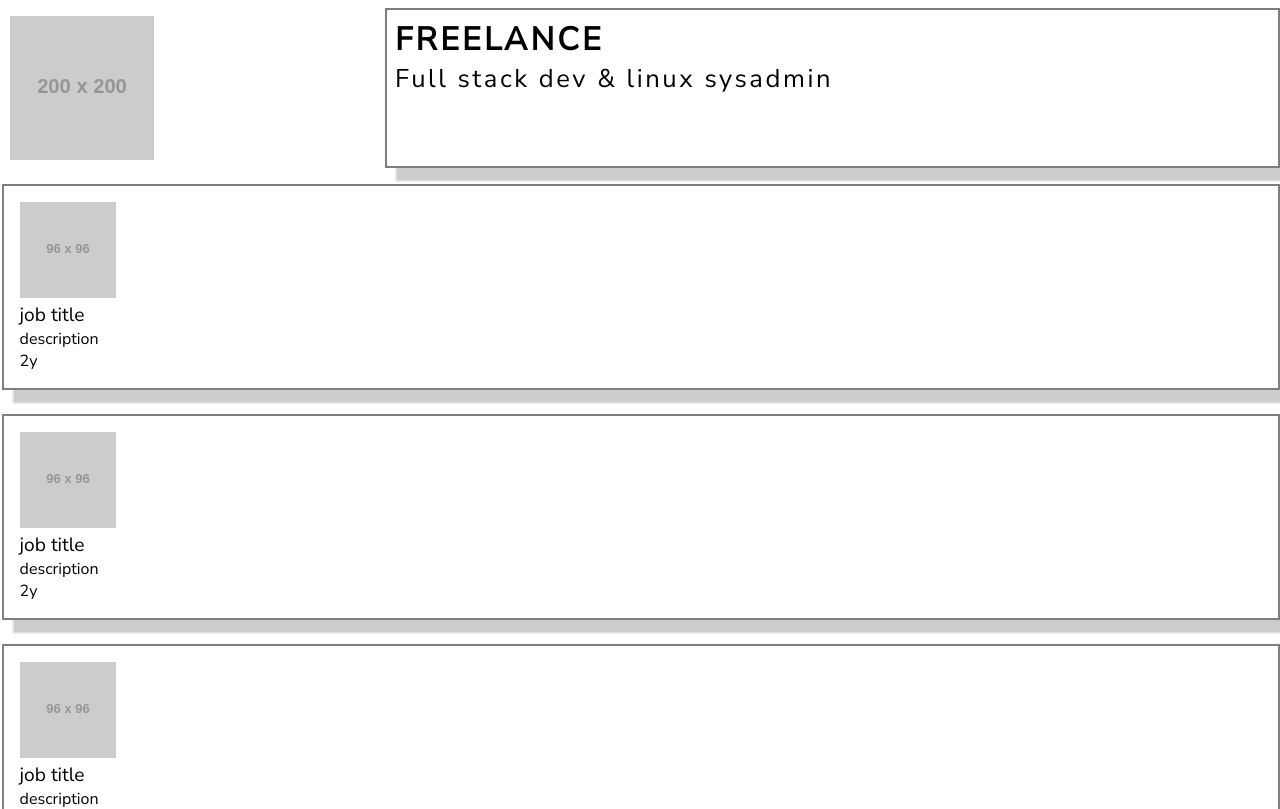
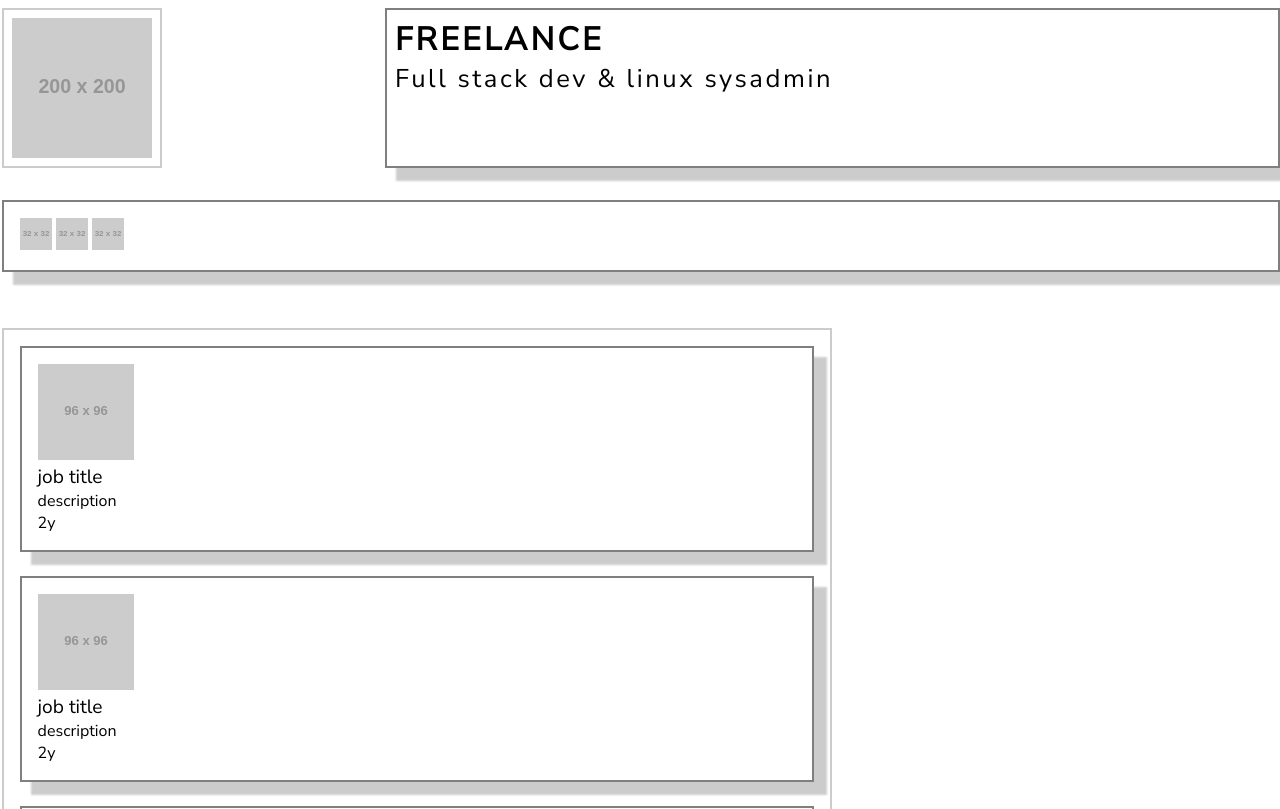
Before and after one commit to magiknono/resumewithfuntechstack, a Svelte app: page / in a window 1280 px wide. Shown: the top 809 px of the page. Built offline with nearby package versions, Linux system fonts and the light colour scheme.

Commit message:
adding subgrid columns for main and child jobs & skills

```diff
--- a/src/App.svelte
+++ b/src/App.svelte
@@ -29,12 +29,12 @@
 	.wrapper {
 		 display:grid; /* use firefox dev to see grid  */
 		 grid-template-columns: repeat(auto-fill,minmax(461px,1px,1fr));
-		 grid-row-gap:1em;
+		 grid-row-gap:2em;
 		 grid-column-gap:0em;
 		 grid-template-areas:
 		 "hero-logo hero-title hero-title"
-		 "main main main"
-		 "footer footer footer";
+		 "footer footer footer"
+		 "main main main"		 ;
 		 padding-left:0.1em;
 		 padding-top:0.01em;
 	}
@@ -46,6 +46,7 @@
 		grid-area:hero-logo;
 		width:10em;
 		height:10em;
+		padding:0.5em;
 
 	}
 	.hero-title {
@@ -68,6 +69,25 @@
 		margin-bottom:1.5em;
 		padding:1em;
 	}
+	article {
+		border: 0.15em solid rgba(0,0,0,0.2);
+		padding:1em;
+	}
+	main {
+  display: grid;
+  grid-column: 1 / 4;
+  grid-template-columns: subgrid;
+
+  grid-row-gap:1em;
+
+}
+
+.jobs {
+  grid-column: 1/ 3;
+}
+.skills {
+  grid-column: 2/ 4;
+}
 
 
 
@@ -75,6 +95,7 @@
 
 <div class="wrapper">
 		<article class="hero-logo">
+
 		<img src="https://via.placeholder.com/200" alt ="#" />
 		</article>
 		<article class="hero-title">
```
